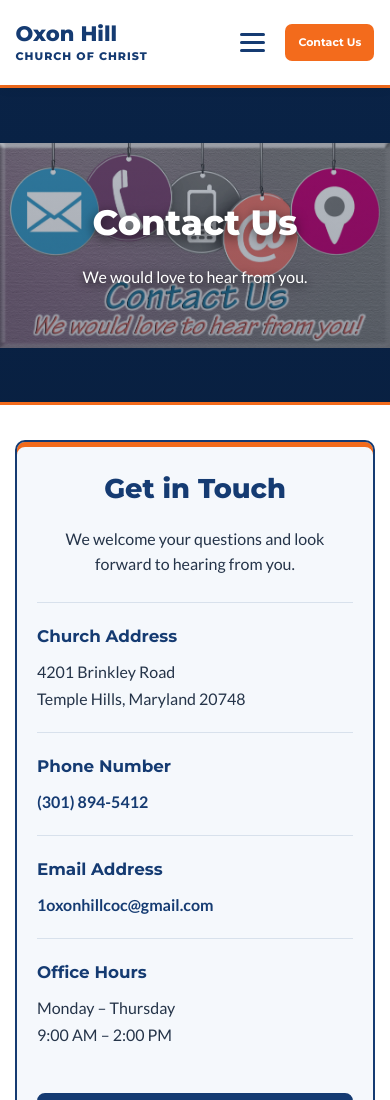
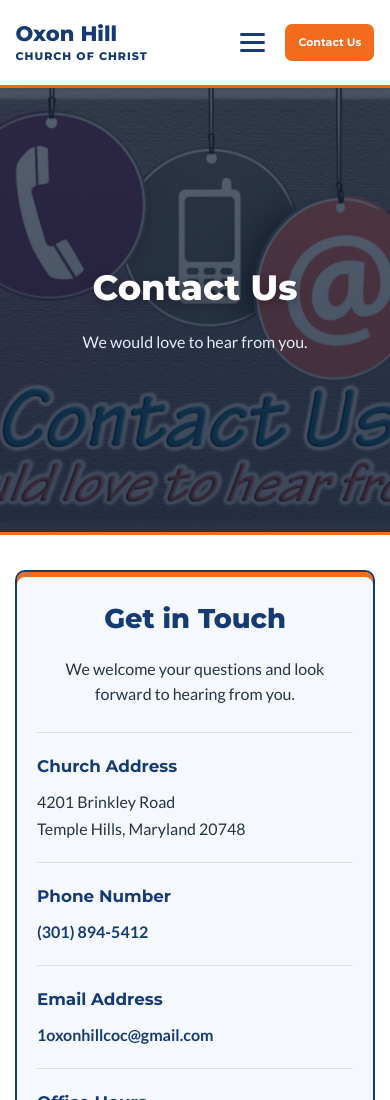
Before and after one commit to dantedennis6/Oxon-Hill-Church, a plain HTML site: page ContactPage.html in a window 390 px wide. Shown: the top 1100 px of the page. Drawn offline with Linux system fonts and the light colour scheme.

Commit message:
Update hero banner design and height in ContactPage.css
Restored original cover design for the hero banner and increased its height. Updated background properties for better image display across devices.

```diff
--- a/ContactPage.css
+++ b/ContactPage.css
@@ -222,10 +222,8 @@ button:focus-visible {
 
    IMAGE: ContactUs1.PNG
 
-   IMAGE IS SCALED TO FIT
-   WITHOUT CROPPING
-
-   DESKTOP, TABLET, AND MOBILE
+   ORIGINAL COVER DESIGN RESTORED
+   WITH A TALLER HERO BANNER
 ====================================== */
 
 .contact-hero {
@@ -235,33 +233,22 @@ button:focus-visible {
 
   background-image:
     linear-gradient(
-      rgba(5, 20, 43, 0.28),
-      rgba(5, 20, 43, 0.38)
+      rgba(5, 20, 43, 0.68),
+      rgba(5, 20, 43, 0.76)
     ),
     url("./ContactUs1.PNG");
 
-  /*
-     "contain" keeps the entire image visible.
-     The image is not cropped.
-  */
-
-  background-size:
-    100% 100%,
-    contain;
-
-  background-position:
-    center center,
-    center center;
-
-  background-repeat:
-    no-repeat,
-    no-repeat;
+  background-size: cover;
+  background-position: center center;
+  background-repeat: no-repeat;
 
   color: var(--white);
   text-align: center;
 
-  min-height: 480px;
-  padding: 95px 20px;
+  /* INCREASED HERO BANNER HEIGHT */
+  min-height: 650px;
+
+  padding: 110px 20px;
 
   display: flex;
   align-items: center;
@@ -294,7 +281,7 @@ button:focus-visible {
   color: var(--white);
 
   text-shadow:
-    0 3px 12px rgba(0,0,0,.65);
+    0 3px 12px rgba(0,0,0,.35);
 
   animation: contactHeroFadeIn 1.5s ease-out both;
 }
@@ -320,10 +307,7 @@ button:focus-visible {
   font-size: 17px;
   line-height: 1.7;
 
-  color: #ffffff;
-
-  text-shadow:
-    0 2px 8px rgba(0,0,0,.75);
+  color: #e4ecf6;
 }
 
 /* ======================================
@@ -626,22 +610,17 @@ button:focus-visible {
 }
 
 /* ======================================
-   TABLET HERO IMAGE
+   TABLET HERO BANNER
 ====================================== */
 
 @media (max-width: 900px) {
 
   .contact-hero {
-    min-height: 400px;
-    padding: 75px 20px;
+    min-height: 550px;
+    padding: 90px 20px;
 
-    background-size:
-      100% 100%,
-      contain;
-
-    background-position:
-      center center,
-      center center;
+    background-size: cover;
+    background-position: center center;
   }
 
 }
@@ -712,16 +691,11 @@ button:focus-visible {
   }
 
   .contact-hero {
-    min-height: 340px;
-    padding: 65px 18px;
+    min-height: 450px;
+    padding: 75px 18px;
 
-    background-size:
-      100% 100%,
-      contain;
-
-    background-position:
-      center center,
-      center center;
+    background-size: cover;
+    background-position: center center;
   }
 
   .footer-container {
@@ -738,8 +712,8 @@ button:focus-visible {
 @media (max-width: 600px) {
 
   .contact-hero {
-    min-height: 320px;
-    padding: 55px 15px;
+    min-height: 450px;
+    padding: 75px 15px;
   }
 
   .contact-hero h1 {
```
